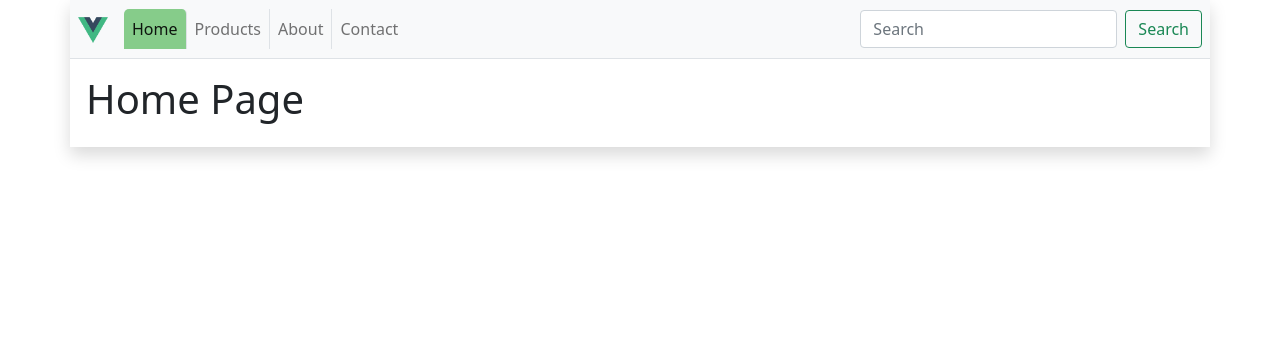
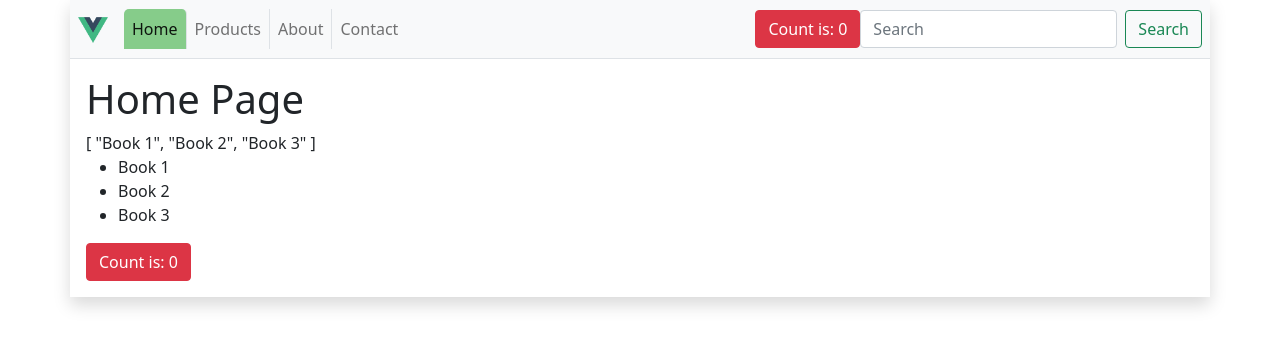
Before and after one commit to iqho/vue-vite, a Vue app: page / in a window 1280 px wide. Shown: the top 348 px of the page. Built offline with nearby package versions, Linux system fonts and the light colour scheme.

Commit message:
add vuex

```diff
--- a/package.json
+++ b/package.json
@@ -13,7 +13,8 @@
     "axios": "^0.27.2",
     "bootstrap": "^5.1.3",
     "vue": "^3.2.25",
-    "vue-router": "^4.0.13"
+    "vue-router": "^4.0.13",
+    "vuex": "^4.0.2"
   },
   "devDependencies": {
     "@vitejs/plugin-vue": "^2.3.3",
--- a/src/main.js
+++ b/src/main.js
@@ -7,7 +7,10 @@ import "bootstrap/dist/css/bootstrap.min.css";
 import "bootstrap/dist/js/bootstrap.min.js";
 
 import router from './router';
+import store from './store';
+
 
   createApp(App)
   .use(router)
+  .use(store)
   .mount('#app')
--- a/src/partials/Navbar.vue
+++ b/src/partials/Navbar.vue
@@ -22,6 +22,9 @@
                 <router-link to="/contact" class="nav-link" active-class="active">Contact</router-link>
                 </li>
             </ul>
+
+  <button type="button" @click="$store.state.count++" class="btn btn-danger">Count is: {{ $store.state.count }}</button>
+
             <form class="d-flex">
                 <input class="form-control me-2" type="search" placeholder="Search" aria-label="Search">
                 <button class="btn btn-outline-success" type="submit">Search</button>
--- /dev/null
+++ b/src/store/index.js
@@ -0,0 +1,18 @@
+import { createStore } from 'vuex'
+
+const store = createStore({
+    state () {
+      return {
+        count: 0,
+        bookList:['Book 1', 'Book 2', 'Book 3']
+      }
+    },
+
+    mutations: {
+      increment (state) {
+        state.count++
+      }
+    }
+  });
+
+  export default store;
--- a/src/views/Index.vue
+++ b/src/views/Index.vue
@@ -1,6 +1,14 @@
 <template>
   <div><h1>Home Page</h1></div>
-</template>
+
+  {{ $store.state.bookList }}
+
+<ul>
+  <li v-for="(book, index) in $store.state.bookList" :key="index">{{ book }}</li>
+</ul>
+
+  <button type="button" @click="$store.state.count++" class="btn btn-danger">Count is: {{ $store.state.count }}</button>
+  </template>
 
 <script>
 export default {
```
Also changed, not shown: 2 other files (tests, documents, lock files or other folders).
